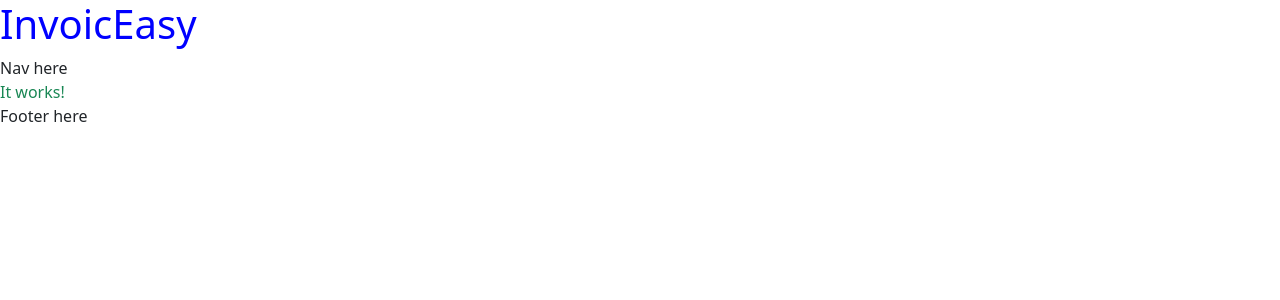
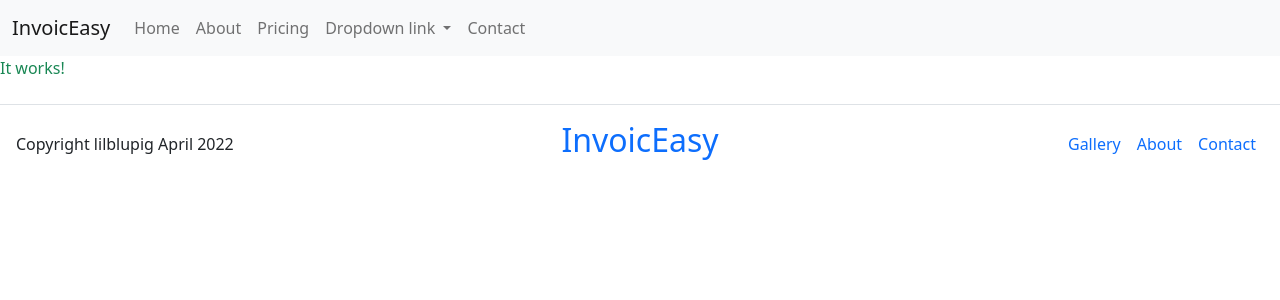
Before and after one commit to lilblupig/invoiceasy, a Django app: page / in a window 1280 px wide. Shown: the top 300 px of the page. Run offline with Django 3.2, Linux system fonts and the light colour scheme; style sheets or scripts are compiled from the project's sources; some libraries are stand-ins or nearby versions.

Commit message:
Update base template placeholder nav and footer

```diff
--- a/templates/base.html
+++ b/templates/base.html
@@ -18,13 +18,41 @@
     </head>
 
     <body>
-        <header>
-            <h1>InvoicEasy</h1>
-        </header>
-
-        <nav>
-            Nav here
-        </nav>
+        <!-- Need to fix up accessibility re adding "active" class to <a> tag and aria-current="page" attribute with jQuery -->
+        <nav class="navbar navbar-expand-lg navbar-light bg-light">
+            <div class="container-fluid">
+              <a class="navbar-brand" href="#">InvoicEasy</a>
+              <button class="navbar-toggler" type="button" data-bs-toggle="collapse" data-bs-target="#navbarNavDropdown" aria-controls="navbarNavDropdown" aria-expanded="false" aria-label="Toggle navigation">
+                <span class="navbar-toggler-icon"></span>
+              </button>
+              <div class="collapse navbar-collapse" id="navbarNavDropdown">
+                <ul class="navbar-nav">
+                  <li class="nav-item">
+                    <a class="nav-link" href="#">Home</a>
+                  </li>
+                  <li class="nav-item">
+                    <a class="nav-link" href="#">About</a>
+                  </li>
+                  <li class="nav-item">
+                    <a class="nav-link" href="#">Pricing</a>
+                  </li>
+                  <li class="nav-item dropdown">
+                    <a class="nav-link dropdown-toggle" href="#" id="navbarDropdownMenuLink" role="button" data-bs-toggle="dropdown" aria-expanded="false">
+                      Dropdown link
+                    </a>
+                    <ul class="dropdown-menu" aria-labelledby="navbarDropdownMenuLink">
+                      <li><a class="dropdown-item" href="#">Action</a></li>
+                      <li><a class="dropdown-item" href="#">Another action</a></li>
+                      <li><a class="dropdown-item" href="#">Something else here</a></li>
+                    </ul>
+                  </li>
+                  <li class="nav-item">
+                    <a class="nav-link" href="#">Contact</a>
+                  </li>
+                </ul>
+              </div>
+            </div>
+          </nav>
 
         <main>
             <section>
@@ -40,8 +68,18 @@
         </main>
 
         <footer>
-            <div>
-                Footer here
+            <div class="container-fluid gx-0">
+                <footer class="d-flex flex-wrap justify-content-between align-items-center py-3 px-3 mt-4 border-top">
+                    <p class="col-12 col-md-4 mb-0">Copyright lilblupig April 2022</p>
+                    <a href="" class="d-none d-md-inline-block col-md-4 d-flex align-items-center mb-3 mb-md-0 me-md-auto text-center text-decoration-none">
+                        <h2>InvoicEasy</h2>
+                    </a>
+                    <ul class="nav col-12 col-md-4 justify-content-end">
+                        <li class="nav-item"><a href="" class="nav-link px-2">Gallery</a></li>
+                        <li class="nav-item"><a href="" class="nav-link px-2">About</a></li>
+                        <li class="nav-item"><a href="" class="nav-link px-2">Contact</a></li>
+                    </ul>
+                </footer>
             </div>
         </footer>
 
```
